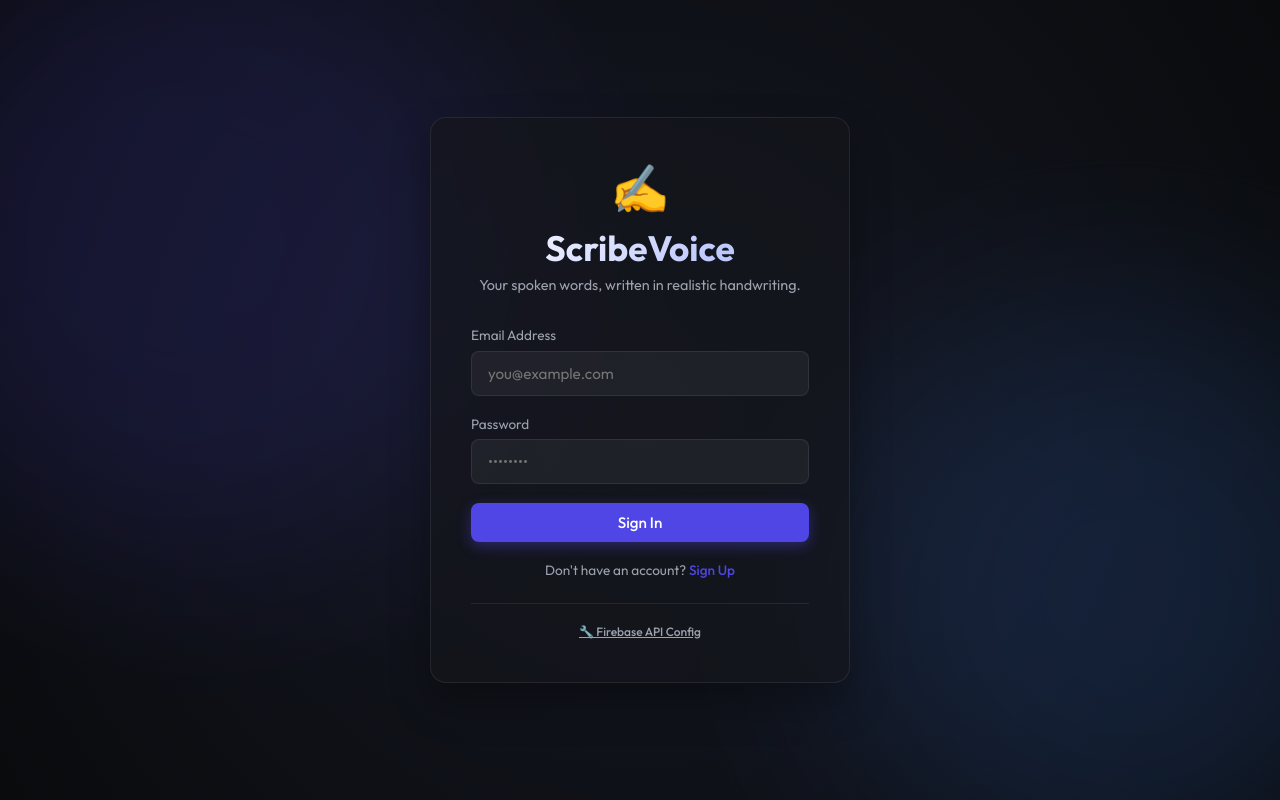
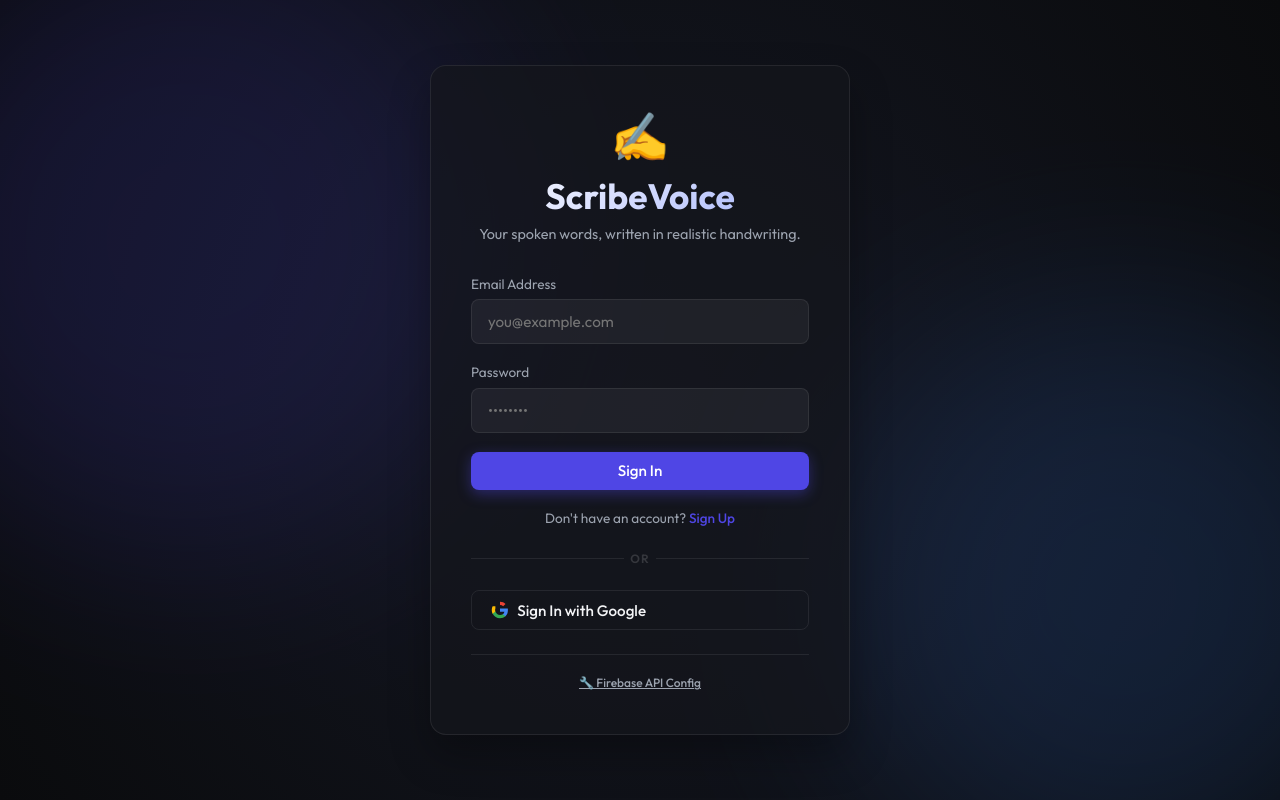
Before and after one commit to sirivela01/VOICE-BOOK, a Flask app: page / in a window 1280 px wide. Run offline with Flask 3, Linux system fonts and the light colour scheme; some libraries are stand-ins or nearby versions.

Commit message:
Add Google Sign-In button and Firebase Auth integration

```diff
--- a/static/js/app.js
+++ b/static/js/app.js
@@ -1,5 +1,5 @@
 import { fetchFirebaseConfig, initFirebase, isFirebaseInitialized } from "./firebase-init.js";
-import { loginUser, registerUser, logoutUser, observeAuthState, getCurrentUser } from "./auth.js";
+import { loginUser, registerUser, logoutUser, observeAuthState, getCurrentUser, loginWithGoogle } from "./auth.js";
 import { createBook, getUserBooks, deleteBook, getPageContent, savePageContent, updateCurrentPage } from "./db.js";
 import { startListening, stopListening, isMicActive, isSpeechSupported } from "./speech.js";
 import { initRenderer, setRenderOptions, renderText, appendText, clearPage, getPageText } from "./renderer.js";
@@ -424,6 +424,17 @@ function setupEventListeners() {
         formLogin.classList.remove("hidden");
     });
 
+    // Google Sign In
+    document.getElementById("btn-google-login").addEventListener("click", async () => {
+        try {
+            await loginWithGoogle();
+            showToast("Successfully logged in with Google!", "success");
+        } catch (err) {
+            console.error("Google Auth error:", err);
+            showToast(err.message, "error");
+        }
+    });
+
     // Login Submit
     formLogin.addEventListener("submit", async (e) => {
         e.preventDefault();
--- a/static/js/auth.js
+++ b/static/js/auth.js
@@ -2,7 +2,9 @@ import {
     signInWithEmailAndPassword,
     createUserWithEmailAndPassword,
     signOut,
-    onAuthStateChanged
+    onAuthStateChanged,
+    GoogleAuthProvider,
+    signInWithPopup
 } from "firebase/auth";
 import { getFirebaseAuth } from "./firebase-init.js";
 
@@ -59,3 +61,13 @@ export function getCurrentUser() {
         return null;
     }
 }
+
+/**
+ * Initiates standard Google login popup flow.
+ * @returns {Promise<UserCredential>}
+ */
+export function loginWithGoogle() {
+    const auth = getFirebaseAuth();
+    const provider = new GoogleAuthProvider();
+    return signInWithPopup(auth, provider);
+}
--- a/templates/index.html
+++ b/templates/index.html
@@ -57,6 +57,20 @@
                     <button type="submit" class="btn btn-primary btn-block">Create Account</button>
                     <p class="auth-toggle">Already have an account? <a href="#" id="to-login">Log In</a></p>
                 </form>
+
+                <!-- Social Sign In divider and button -->
+                <div class="social-login-container">
+                    <div class="divider"><span>OR</span></div>
+                    <button type="button" id="btn-google-login" class="btn btn-outline btn-block icon-btn">
+                        <svg class="icon" viewBox="0 0 24 24" style="width: 18px; height: 18px;">
+                            <path fill="#4285F4" d="M22.56 12.25c0-.78-.07-1.53-.2-2.25H12v4.26h5.92c-.26 1.37-1.04 2.53-2.21 3.31v2.77h3.57c2.08-1.92 3.28-4.74 3.28-8.09z"/>
+                            <path fill="#34A853" d="M12 23c2.97 0 5.46-.98 7.28-2.66l-3.57-2.77c-.98.66-2.23 1.06-3.71 1.06-2.86 0-5.29-1.93-6.16-4.53H2.18v2.84C3.99 20.53 7.7 23 12 23z"/>
+                            <path fill="#FBBC05" d="M5.84 14.09c-.22-.66-.35-1.36-.35-2.09s.13-1.43.35-2.09V7.06H2.18C1.43 8.55 1 10.22 1 12s.43 3.45 1.18 4.94l2.85-2.22.81-.63z"/>
+                            <path fill="#EA4335" d="M12 5.38c1.62 0 3.06.56 4.21 1.64l3.15-3.15C17.45 2.09 14.97 1 12 1 7.7 1 3.47 2.18 7.06l3.66 2.84c.87-2.6 3.3-4.53 6.16-4.53z"/>
+                        </svg>
+                        Sign In with Google
+                    </button>
+                </div>
 
                 <div class="auth-footer">
                     <button id="btn-show-config" class="btn btn-link btn-xs">🔧 Firebase API Config</button>
```
